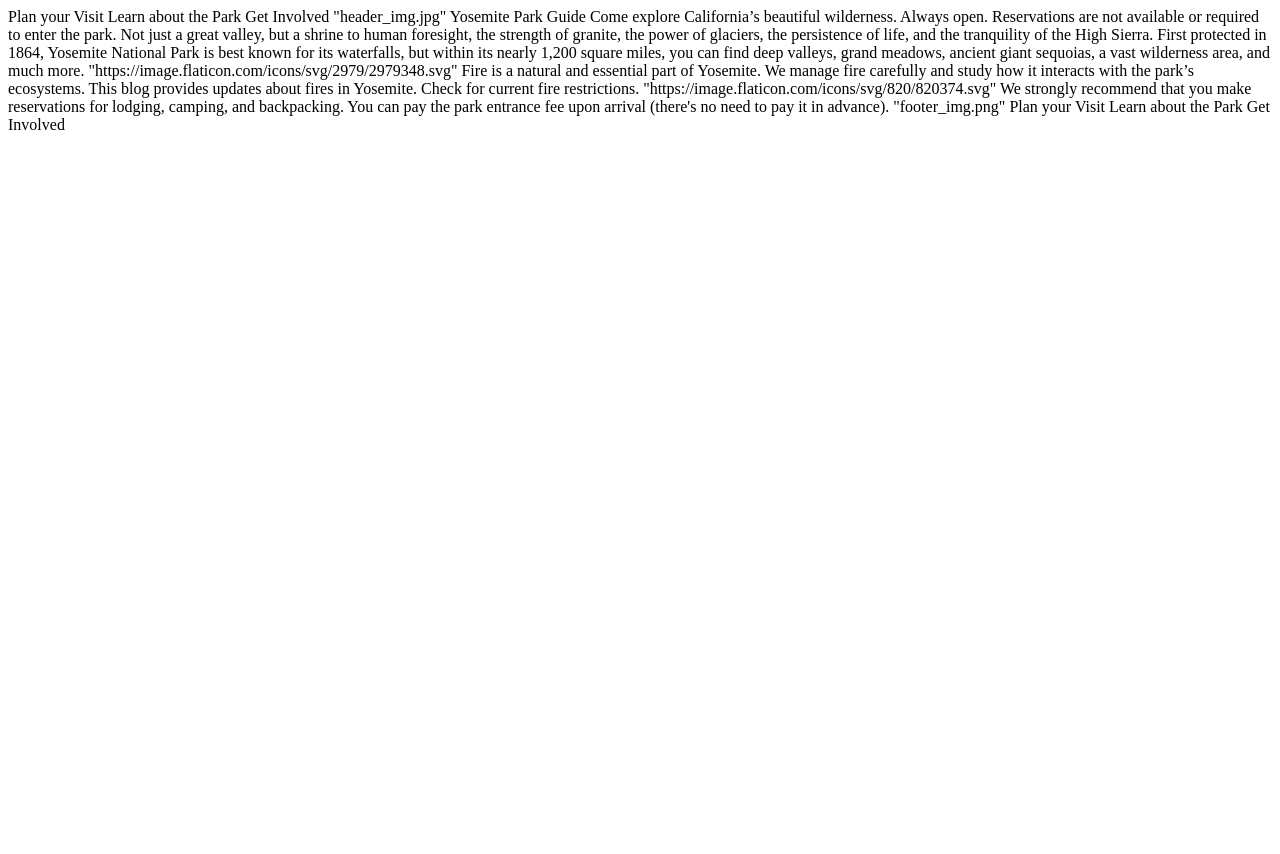
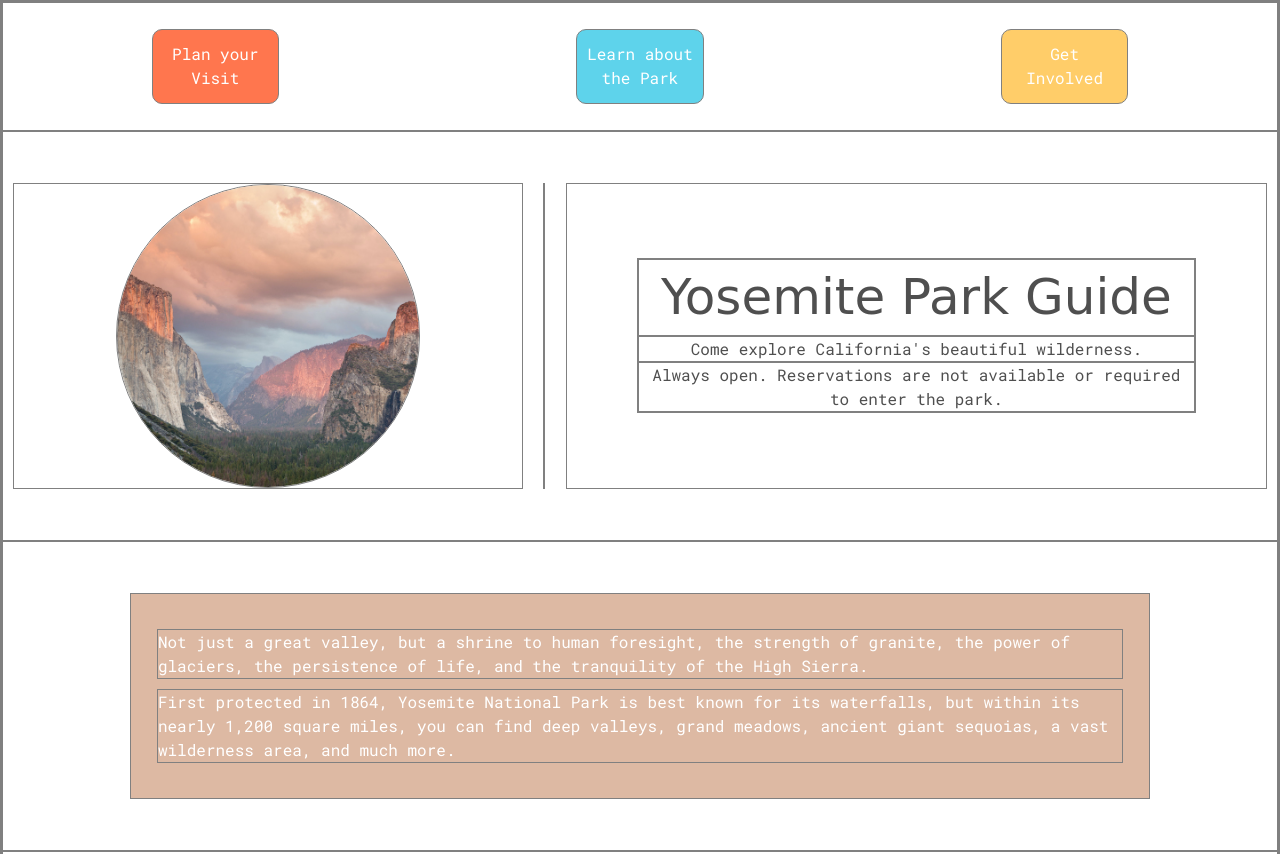
Before and after one commit to BrityHemming/responsive-gp, a plain HTML site: page index.html in a window 1280 px wide. Shown: the top 854 px of the page. Before the commit the page ends 800 px from the top, so only its background shows below. Drawn offline with Linux system fonts and the light colour scheme; a web font is replaced by a local one.

Commit message:
commit on 'kai-hiwatari'

```diff
--- a/index.css
+++ b/index.css
@@ -0,0 +1,213 @@
+html, body, div, span, applet, object, iframe,
+h1, h2, h3, h4, h5, h6, p, blockquote, pre,
+a, abbr, acronym, address, big, cite, code,
+del, dfn, em, img, ins, kbd, q, s, samp,
+small, strike, strong, sub, sup, tt, var,
+b, u, i, center,
+dl, dt, dd, ol, ul, li,
+fieldset, form, label, legend,
+table, caption, tbody, tfoot, thead, tr, th, td,
+article, aside, canvas, details, embed,
+figure, figcaption, footer, header, hgroup,
+menu, nav, output, ruby, section, summary,
+time, mark, audio, video {
+margin: 0;
+padding: 0;
+/* border: 0;   */
+font-size: 100%;
+font: inherit;
+vertical-align: baseline;
+}
+*{
+    box-sizing:border-box; /*this rule says, if I give an element a width I want it to respect that width - if I add padding or a border, apply it within the width given not in addition to it*/
+    border:1px solid grey;
+    max-width:100%; /*this says you can never be bigger than your parent*/
+}
+/*General Styles*/
+html{
+    font-size:62.5%;
+}
+body{
+    font-size:1.6rem;
+    line-height:1.5;
+    font-family: 'Roboto Mono', monospace;
+    color:#4F4F4F;
+}
+h1{
+    font-family: 'Chelsea Market', cursive;
+    font-size:5rem;
+}
+span{
+    font-weight:bold;
+}
+a{
+    text-decoration:none;
+    color:#4F4F4F;
+}
+section{
+    padding:4% 0;
+}
+/*navigation Styles*/
+/* .stay{
+    width:100%;
+    position:fixed;
+    z-index:9999;
+} */
+nav{
+    padding:2% 0;
+    display:flex;
+    justify-content: space-around;
+}
+nav a{
+    display:inline-block;
+    padding:1% 0;
+    width:10%;
+    border-radius:10px;
+    text-align:center;
+    color:#fff;
+}
+.orange{
+    background-color: #FF764E;
+}
+.blue{
+    background-color:#5ED3EB;
+}
+.yellow{
+    background-color:#FFCD69;
+}
+.sr-only:not(:focus):not(:active) {
+    clip: rect(0 0 0 0);
+    clip-path: inset(50%);
+    height: 1px;
+    overflow: hidden;
+    position: absolute;
+    white-space: nowrap;
+    width: 1px;
+  }
+/*header section styles*/
+header{
+    display:flex;
+    justify-content: space-around;
+    padding:4% 0;
+}
+.image{
+    width:40%;
+    display:flex;
+    justify-content: center;
+    align-items: center;
+}
+.image img{
+    border-radius:50%;
+    width:60%;
+}
+.title{
+    width:55%;
+    display:flex;
+    justify-content: center;
+    align-items: center;
+    text-align: center;
+}
+.title div{
+    width:80%;
+}
+/*Main Section Styles*/
+.main div{
+    background-color: #DDB9A3;
+    width:80%;
+    margin:0 auto;
+    padding:2%;
+    color:#fff;
+}
+.main div p{
+    margin:1% 0;
+}
+/*Camp section styles*/
+.camp{
+    display:flex;
+    flex-direction:column;
+    justify-content: center;
+    align-items: center;
+}
+.camp div{
+    width:35%;
+    text-align:center;
+    margin:4% 0;
+}
+.camp div img{
+    width:80%;
+}
+/*background image section*/
+.bg-img{
+    background-image:url('assets/footer_img.jpg');
+    background-size:cover;
+    background-position:top;
+    background-repeat: no-repeat;
+    height:40vh;
+    /* background-attachment: fixed; */ /*make it look like the image stays in once place when you scroll*/
+}
+/*footer section styles*/
+footer{
+    background-color:#F9E7DC;
+}
+/*Media Queries*/
+/*Tablet View*/
+/*this rule is for 800px screen or smaller*/
+@media (max-width:800px){
+   nav a{
+       width:15%;
+   }
+   /*header section styles*/
+   .image img{
+       width:80%;
+   }
+   /*camp section styles*/
+   .camp div{
+    width:45%;
+   }
+   /*background image section*/
+   .bg-img{
+       height:60vh;
+       background-position:center;
+   }
+}
+/*Phone View*/
+@media (max-width:500px){
+  nav{
+      flex-direction:column;
+      justify-content: center;
+      align-items: center;
+  }
+  nav a{
+      width:50%;
+      margin:2% 0;
+  }
+  .blue{
+      order:-1;
+  }
+  /*header styles*/
+  header{
+      flex-wrap:wrap;
+  }
+  .image{
+      width:80%;
+  }
+  .title{
+      width:80%;
+      margin-top:4%;
+  }
+  .title div{
+      width:100%;
+  }
+  /*camp section styles*/
+  .camp div{
+      width:80%;
+  }
+  .camp div img{
+      width:60%;
+  }
+  /*bg img section*/
+  .bg-img{
+      height:40vh;
+      /* display:none; */
+  }
+}
--- a/index.html
+++ b/index.html
@@ -2,36 +2,58 @@
 <!DOCTYPE html>
 <html lang="en">
 <head>
+  <!--Viewport meta tag-->
+  <meta name="viewport" content="width=device-width, initial-scale=1.0">
+  <!-- Link to fonts-->
+  <link href="https://fonts.googleapis.com/css2?family=Chelsea+Market&family=Roboto+Mono:wght@400;700&display=swap" rel="stylesheet">
 <!-- Link your CSS stylesheet -->
-
+    <link rel="stylesheet" href="index.css">
 </head>
 <body>
-        Plan your Visit
-        Learn about the Park
-        Get Involved
-
-
-      "header_img.jpg"
-      Yosemite Park Guide
-      Come explore California’s beautiful wilderness.
-      Always open. Reservations are not available or required to enter the park.
-
-      Not just a great valley, but a shrine to human foresight, the strength of granite, the power of glaciers, the persistence of life, and the tranquility of the High Sierra.
-
-      First protected in 1864, Yosemite National Park is best known for its waterfalls, but within its nearly 1,200 square miles, you can find deep valleys, grand meadows, ancient giant sequoias, a vast wilderness area, and much more.
-
-      "https://image.flaticon.com/icons/svg/2979/2979348.svg"
-      Fire is a natural and essential part of Yosemite. We manage fire carefully and study how it interacts with the park’s ecosystems. This blog provides updates about fires in Yosemite. Check for current fire restrictions.
-
-      "https://image.flaticon.com/icons/svg/820/820374.svg"
-      We strongly recommend that you make reservations for lodging, camping, and backpacking. You can pay the park entrance fee upon arrival (there's no need to pay it in advance).
-
-      "footer_img.png"
-
-
-        Plan your Visit
-        Learn about the Park
-        Get Involved
-
+  <a href="#main" class="sr-only">skip to go to main content</a>
+  <nav class="stay">
+    <a class="orange" href="#">Plan your<br>Visit</a>
+    <a class="blue" href="#">Learn about<br>the Park</a>
+    <a class="yellow" href="#">Get<br>Involved</a>
+  </nav>
+  <header>
+    <div class="image">
+      <img src="assets/header_img.jpg" alt="landscape of mountains at Yosemite national park at sunset">
+    </div>
+    <span id="main"></span>
+    <div class="title">
+      <div>
+        <h1>Yosemite Park Guide</h1>
+        <h2>Come explore California's beautiful wilderness.</h2>
+        <p>Always open. Reservations are not available or required to enter the park.</p>
+      </div>
+    </div>
+  </header>
+  <section class="main">
+    <div>
+      <p>Not just a great valley, but a shrine to human foresight, the strength of granite, the power of glaciers, the persistence of life, and the tranquility of the High Sierra.</p>
+      <p>First protected in 1864, Yosemite National Park is best known for its waterfalls, but within its nearly 1,200 square miles, you can find deep valleys, grand meadows, ancient giant sequoias, a vast wilderness area, and much more.</p>
+    </div>
+  </section>
+  <section class="camp">
+    <div>
+      <img src="https://image.flaticon.com/icons/svg/2979/2979348.svg" alt="illustration of campfire">
+      <p>Fire is a natural and essential part of Yosemite. We manage fire carefully and study how it interacts with the park's ecosystems. This blog provides updates about fires in Yosemite. Check for <span>current fire restrictions</span>.</p>
+    </div>
+    <div>
+      <img src="https://image.flaticon.com/icons/svg/820/820374.svg" alt="illustration of a camper van">
+      <p>We strongly recommend that you make reservations for lodging, camping, and backpacking. You can pay the <span>park entrance fee</span> upon arrival (there's no need to pay it in advance).</p>
+    </div>
+  </section>
+  <section class="bg-img" role="banner" aria-label="background image of national park">
+    <!--empty section with background image-->
+  </section>
+  <footer>
+    <nav>
+      <a class="orange" href="#">Plan your<br>Visit</a>
+      <a class="blue" href="#">Learn about<br>the Park</a>
+      <a class="yellow" href="#">Get<br>Involved</a>
+    </nav>
+  </footer>
 </body>
 </html>
```
